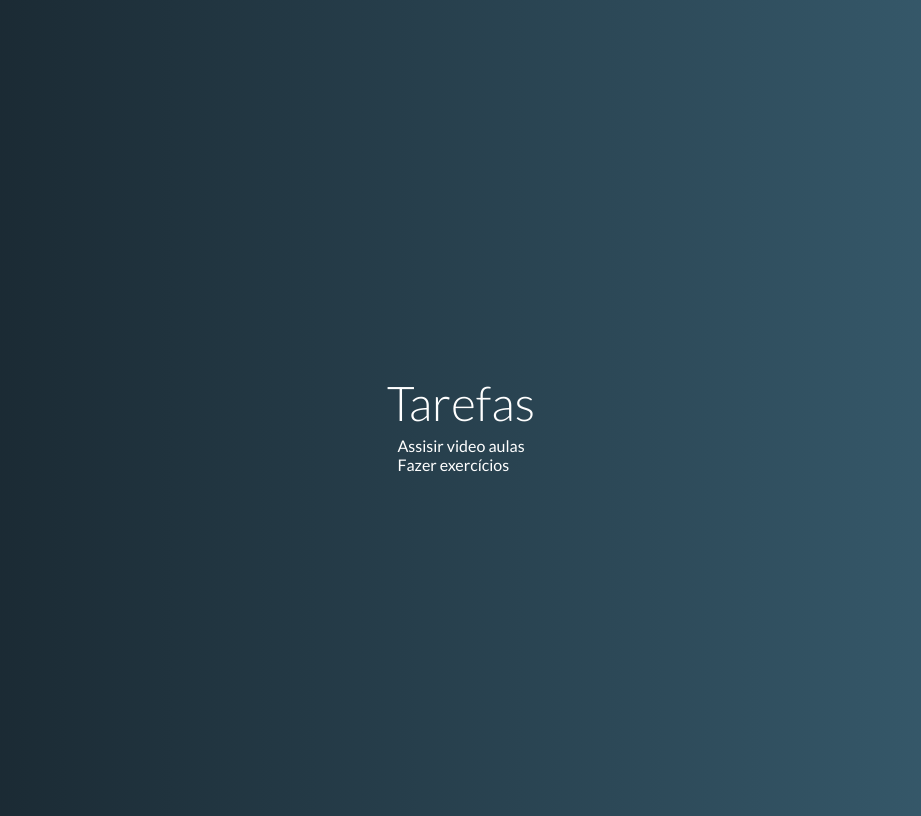
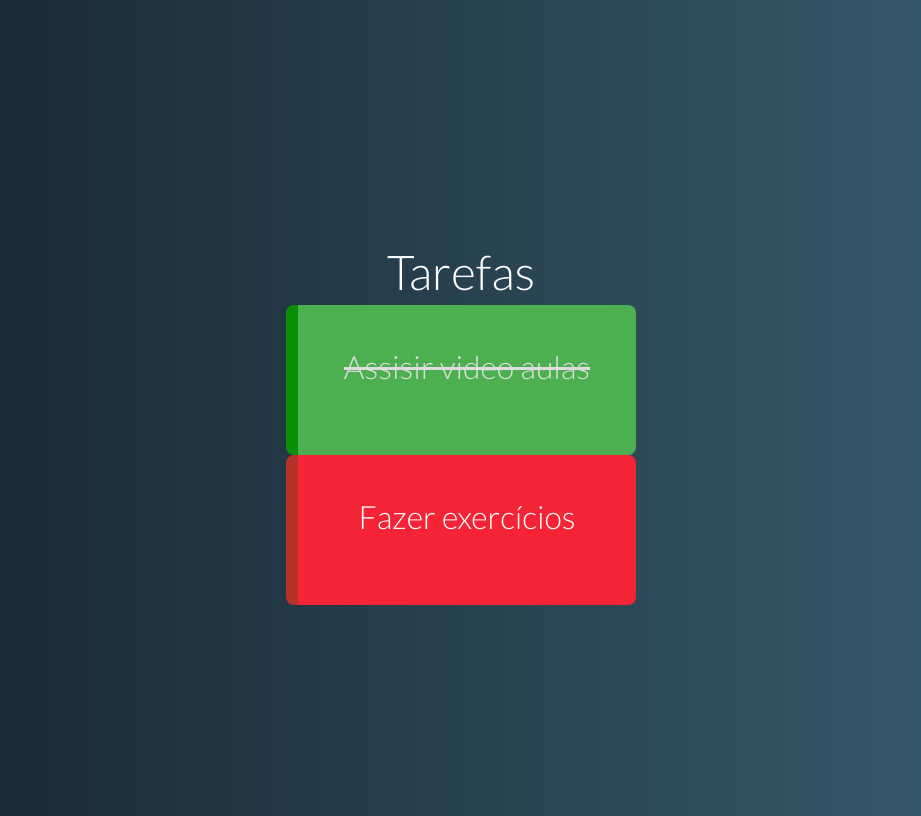
Before and after one commit to leandrorochaadm/vuejs-todolist, a Vue app: page / in a window 1280 px wide. Shown: the whole page, without its empty margins (179-1100 px from the left). Built offline with nearby package versions, Linux system fonts and the light colour scheme.

Commit message:
cards de tarefas

```diff
--- /dev/null
+++ b/src/components/Task.vue
@@ -0,0 +1,52 @@
+<template>
+  <div class="task"
+    :class="stateClass">
+      <p>{{task.name}}</p>
+  </div>
+</template>
+
+<script>
+export default {
+    props:{
+        task:{type: Object, required: true}
+    },
+    computed:{
+        stateClass(){
+            return {
+                pending: this.task.pending,
+                done: !this.task.pending,
+            }
+        }
+    }
+}
+</script>
+
+<style>
+    .task{
+        box-sizing: border-box;
+        width: 350px;
+        height: 150px;
+        padding: 10px;
+        border-radius: 8px;
+        font-size: 2rem;
+        font-weight: 300;
+        cursor: pointer;
+        user-select: none;
+        display: flex;
+        justify-content: center;
+        align-self: center;
+    }
+
+    .pending{
+        border-left: 12px solid #b73229;
+        background-color: #f42336;
+    }
+
+    .done{
+        color: #DDD;
+        border-left: 12px solid #0A8F08;
+        background-color: #4caf50;
+        text-decoration: line-through;
+    }
+
+</style>
--- a/src/components/TaskGrid.vue
+++ b/src/components/TaskGrid.vue
@@ -1,14 +1,17 @@
 <template>
-<div class="tasks">
+<div class="task-grid">
     <template>
-        <div v-for="task in tasks" :key="task.name">{{task.name}}</div>
+        <Task v-for="task in tasks" :key="task.name" :task="task"></Task>
     </template>
 </div>
 
 </template>
 
 <script>
+import Task from './Task.vue'
+
 export default {
+    components:{ Task },
     props:{
         tasks:{type: Array, required: true}
     }
@@ -17,4 +20,5 @@
 
 <style>
 
+
 </style>
```
